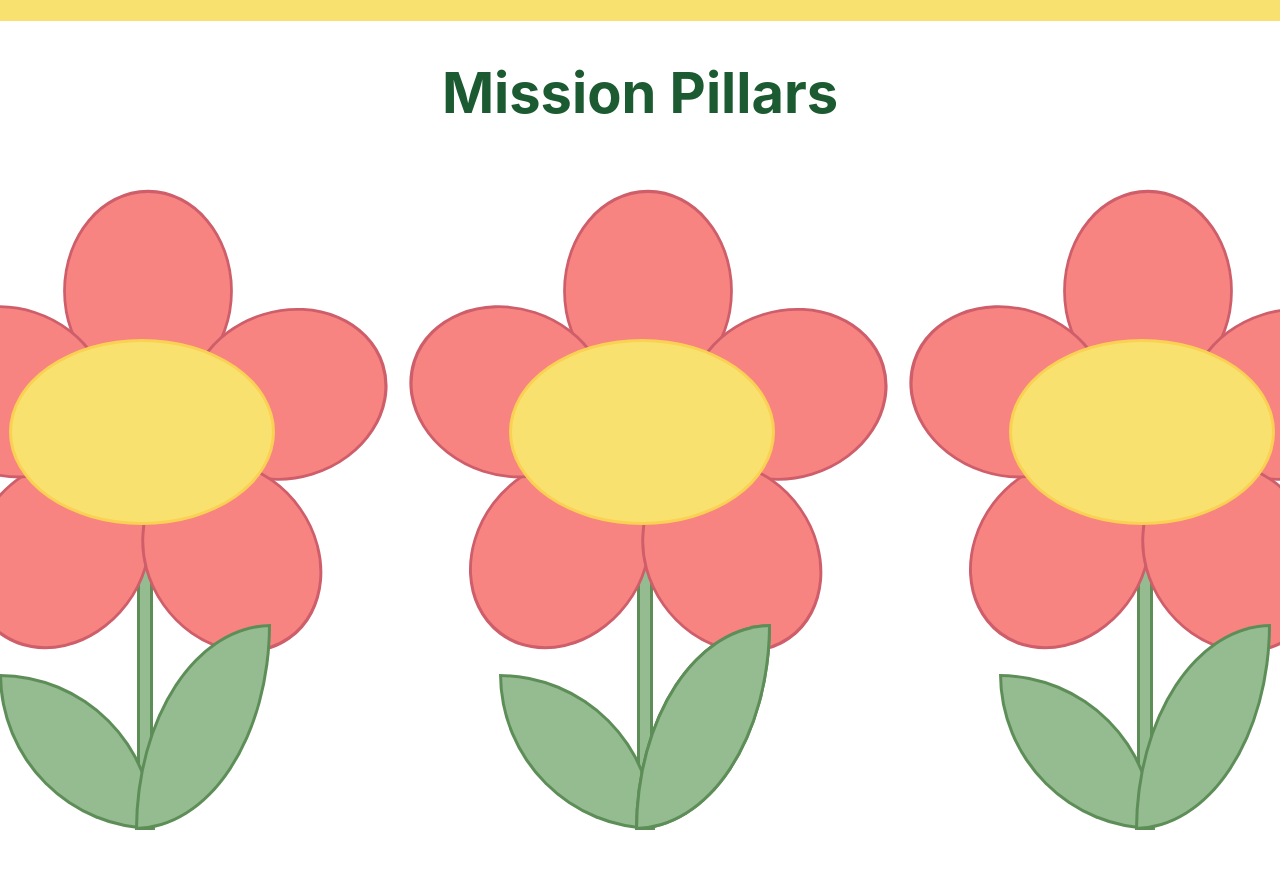
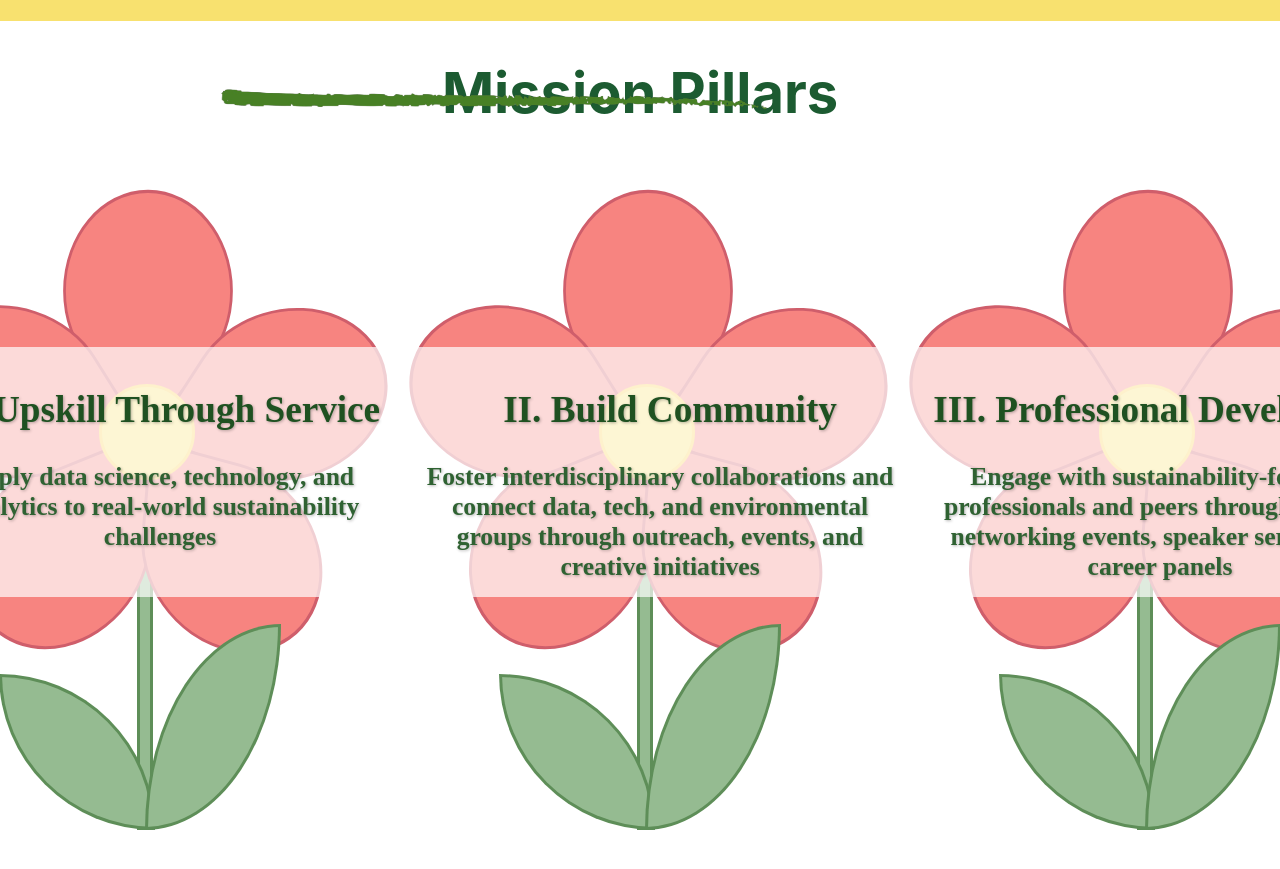
Before and after one commit to Sustainabytes/internal-website, a plain HTML site: page aboutUs.html in a window 1280 px wide. Shown: the part 880-1749 px from the top of the page. Drawn offline with Linux system fonts and the light colour scheme.

Commit message:
Added visual details
Included some images, that were originally part of the figma desgin, in the home page. Also edited the flower in the team page t fit mission statement

```diff
--- a/aboutUs.html
+++ b/aboutUs.html
@@ -49,6 +49,8 @@
         <div class="container3">
             <h1>Mission Pillars</h1>
 
+            <img class="vector" src="assets/Vector.png" alt="A decorative green pencil underline">
+
             <div class="flowers">
                 <div class="mission one">
                     <div class="petal"></div>
@@ -57,6 +59,10 @@
                     <div class="petal"></div>
                     <div class="petal"></div>
                     <div class="center"></div>
+                    <div class="pillar">
+                        <h2> I. Upskill Through Service </h2>
+                        <p> Apply data science, technology, and analytics to real-world sustainability challenges </p>
+                    </div>
                     <div class="stem"></div>
                     <div class="leftleaf"></div>
                     <div class="rightleaf"></div>
@@ -69,9 +75,13 @@
                     <div class="petal"></div>
                     <div class="petal"></div>
                     <div class="center"></div>
+                    <div class="pillar">
+                        <h2>II. Build Community</h2>
+                        <p>Foster interdisciplinary collaborations and connect data, tech,
+                        and environmental groups through outreach, events, and creative initiatives </p>
+                    </div>
                     <div class="stem"></div>
                     <div class="leftleaf"></div>
-                    <div class="rightleaf"></div>
                     <div class="rightleaf"></div>
                 </div>
 
@@ -82,6 +92,11 @@
                     <div class="petal"></div>
                     <div class="petal"></div>
                     <div class="center"></div>
+                    <div class="pillar">
+                        <h2>III. Professional Development</h2>
+                        <p>Engage with sustainability-focused professionals and peers through
+                        socials, networking events, speaker series, and career panels </p>
+                    </div>
                     <div class="stem"></div>
                     <div class="leftleaf"></div>
                     <div class="rightleaf"></div>
--- a/stylesAbout.css
+++ b/stylesAbout.css
@@ -121,6 +121,14 @@ nav a {
     flex-direction: column;
     justify-content: center;
     align-items: center;
+}
+
+.container3 .vector {
+    position: absolute;
+    width: 580px;
+    height: 45px;
+    top: 950px;
+    right: 500px;
 }
 
 .container2 img {
@@ -254,10 +262,10 @@ h1 {
 
 .center {
     position: absolute;
-    top: -5px;
-    right: -20px;
-    width: 260px;
-    height: 180px;
+    top: 40px;
+    right: 60px;
+    width: 90px;
+    height: 90px;
     border: 3px solid #fbd154 ;
     background: #F8E16F;
     border-radius: 50%;
@@ -294,6 +302,32 @@ h1 {
     width: 130px;
     border-radius: 100% 0% 100% 0%;
     top: 280px;
-    left: 80px;
+    left: 90px;
     z-index: 1;
 }
+
+.pillar {
+    position: absolute;
+    background-color: rgba(255, 255, 255, 0.7);
+    height: 230px;
+    width: 500px;
+    padding: 10px 15px;
+    font-size: 1.55rem;
+    top: 3px;
+    left: -150px;
+    z-index: 1;
+}
+
+.pillar h2 {
+  color: #1f5121;
+  text-shadow: 1px 1px 3px rgba(0, 0, 0, 0.3);
+  font-weight: 800;
+}
+
+.pillar p {
+  color: #2f6232;
+  text-shadow: 1px 1px 3px rgba(0, 0, 0, 0.3);
+  font-weight: 600;
+  width: 480px;
+  font-size: 1.6rem;
+}
--- a/stylesHome.css
+++ b/stylesHome.css
@@ -92,6 +92,16 @@ nav a {
     align-items: center;
 }
 
+.container2 div h4 {
+    color: #184713;
+    font-family: "Inter", sans-serif;
+    font-size: 17px;
+    width: 540px;
+    padding-left: 70px;
+    padding-top: 226px;
+    margin: 0 0 10px 0;
+}
+
 .container2 div h1 {
     color: #1c5b31;
     font-family: "Inter", sans-serif;
@@ -100,8 +110,8 @@ nav a {
     font-style: normal;
     font-size: 60px;
     width: 540px;
+    margin: 0 0 40px 0;
     padding-left: 70px;
-    padding-top: 226px;
 }
 
 .container2 div p {
@@ -206,6 +216,7 @@ nav a {
     font-size: 1.5rem;
     color: #1c5b31;
     margin: 0;
+    margin-top: 15px;
   }
 
   .container5 {
@@ -219,7 +230,46 @@ nav a {
     height: 600px;
     border-radius: 50px;
     object-fit: cover;
-    background-color: white;
+  }
+
+  div .vector {
+    position: absolute;
+    width: 535px;
+    height: 30px;
+    top: 1610px;
+    right: 70px;
+  }
+
+  div .vector2 {
+    position: absolute;
+    width: 430px;
+    height: 15px;
+    top: 2510px;
+    left: 80px;
+  }
+
+  div .vector3 {
+    position: absolute;
+    width: 430px;
+    height: 30px;
+    top: 3130px;
+    right: 70px;
+  }
+
+  div .vector4 {
+    position: absolute;
+    width: 480px;
+    height: 20px;
+    top: 1080px;
+    left: 550px;
+  }
+
+  div .vector5 {
+    position: absolute;
+    width: 535px;
+    height: 45px;
+    top: 490px;
+    left: 65px;
   }
 
   .section-button {
```
Also changed, not shown: home.html (+13 -0 lines), assets/Vector.png (added), assets/Vector4.png (added).
